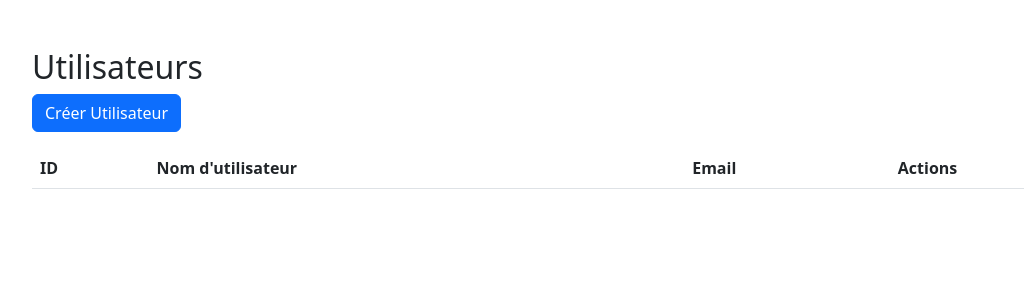
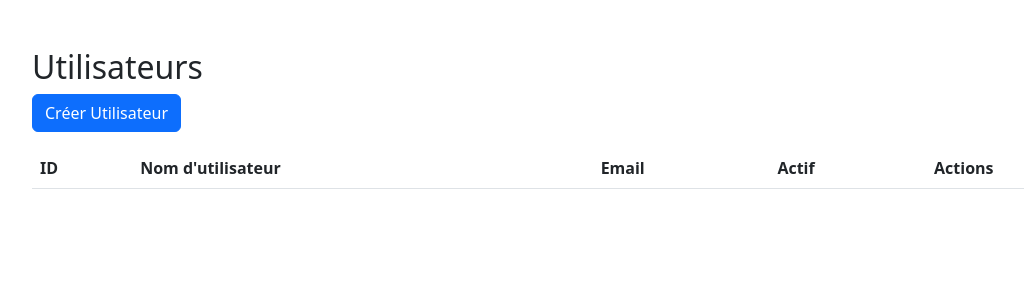
Before and after one commit to JAOHOVA/userApiRest, a PHP site: page / in a window 1280 px wide. Shown: the top 300 px of the page, without its empty margins (50-1074 px from the left). Run offline with PHP 8.4, Linux system fonts and the light colour scheme; data that the repository does not hold is empty.

Commit message:
added th Actif

```diff
--- a/index.php
+++ b/index.php
@@ -22,6 +22,7 @@
                 <th>ID</th>
                 <th>Nom d'utilisateur</th>
                 <th>Email</th>
+                <th>Actif</th>
                 <th>Actions</th>
             </tr>
         </thead>
```
